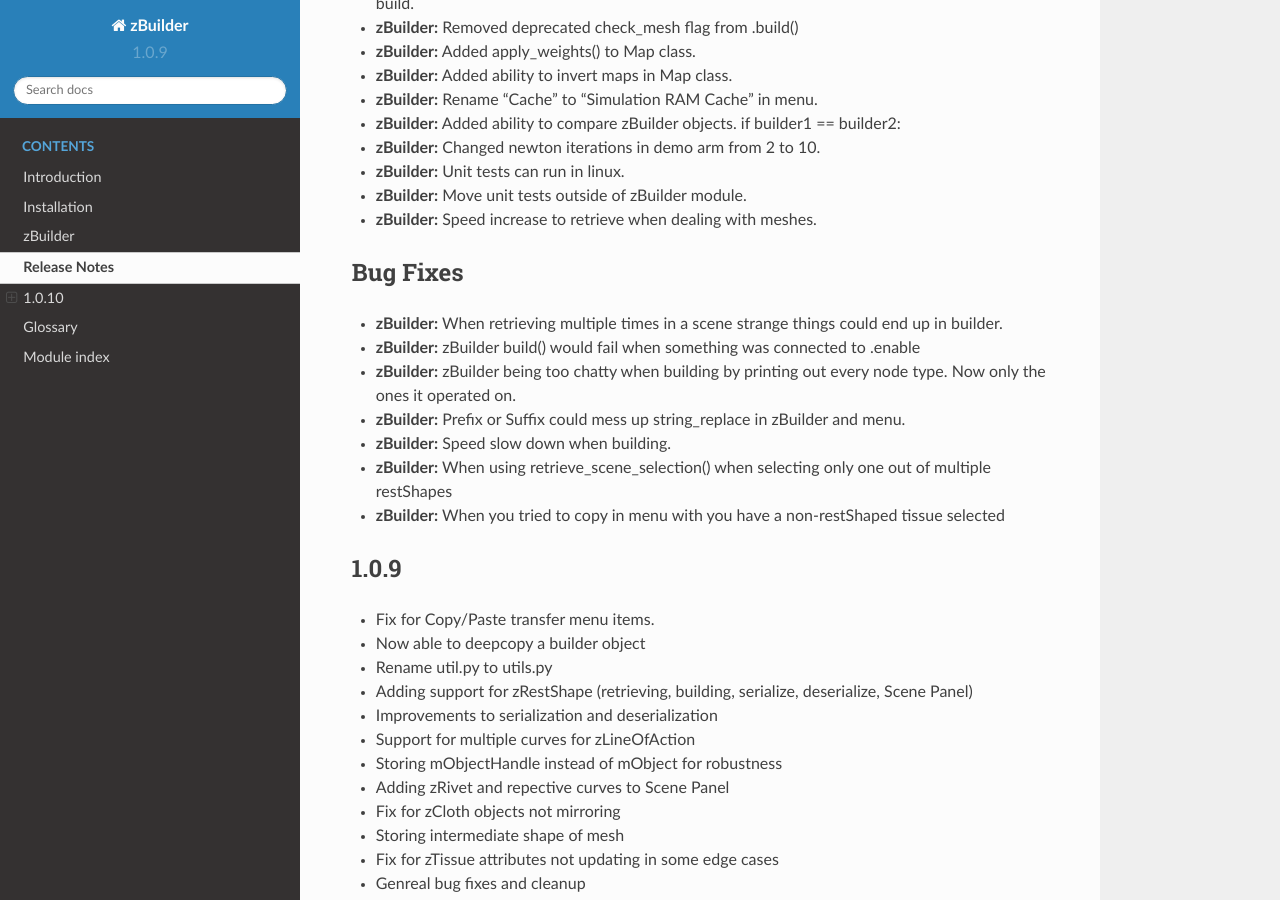
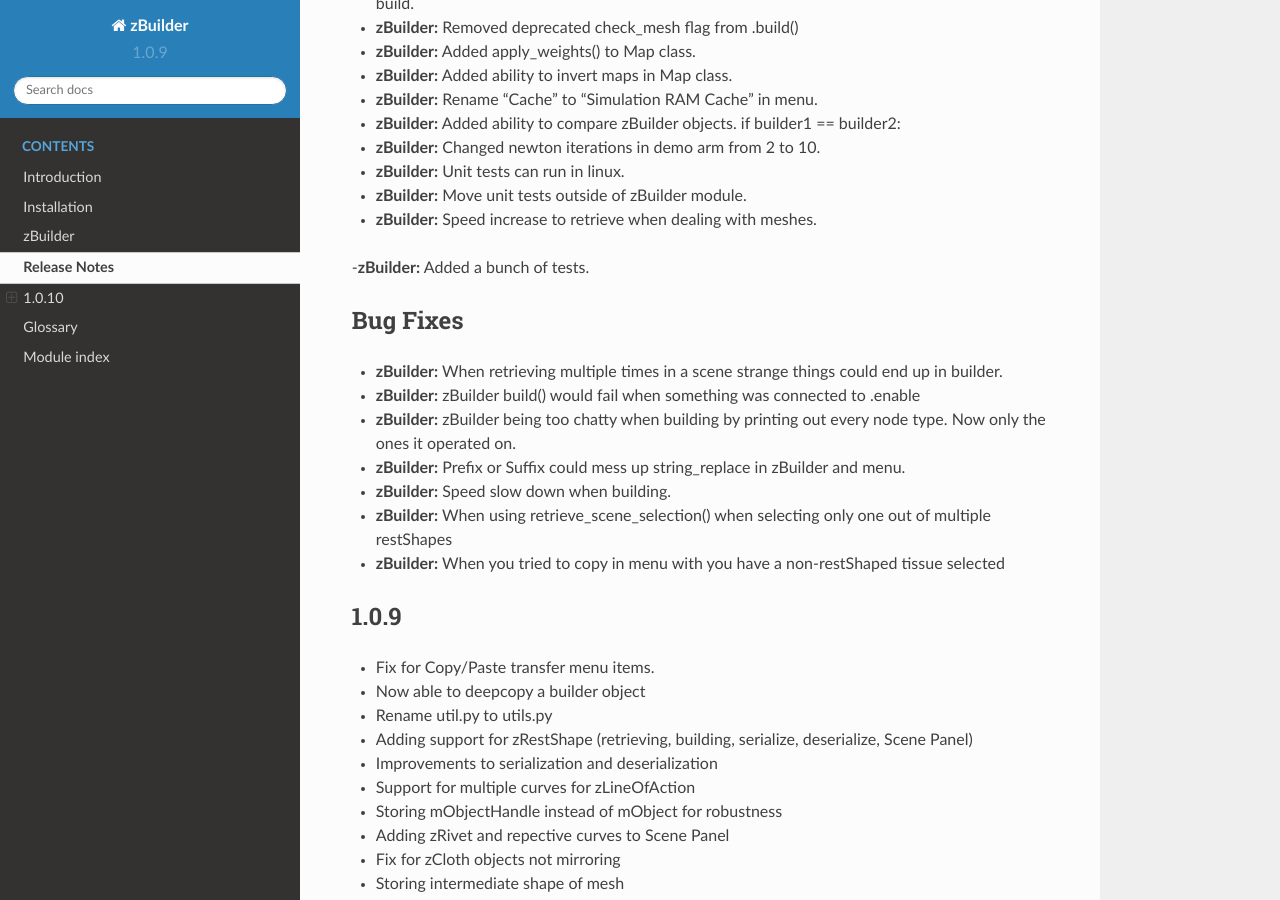
Before and after one commit to Unity-Technologies/ziva-vfx-utils, a Sphinx documentation site: the page built from docs/release.rst, in a window 1280 px wide and 900 px high, scrolled down 429 px. Built offline with Sphinx 7.4.7 and the Read the Docs theme 2.0.0, drawn with Linux system fonts in a browser that asks for light colours.

Commit message:
VFXACT-460 updated for tests.

```diff
--- a/docs/release.rst
+++ b/docs/release.rst
@@ -20,6 +20,7 @@ Functionality
 - **zBuilder:** Unit tests can run in linux.
 - **zBuilder:** Move unit tests outside of zBuilder module.
 - **zBuilder:** Speed increase to retrieve when dealing with meshes.
+-**zBuilder:** Added a bunch of tests.
 
 Bug Fixes
 ---------
```
